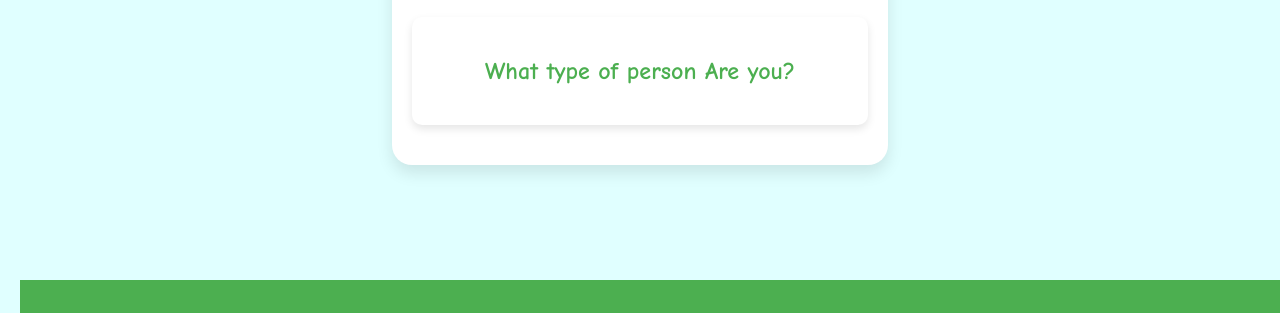
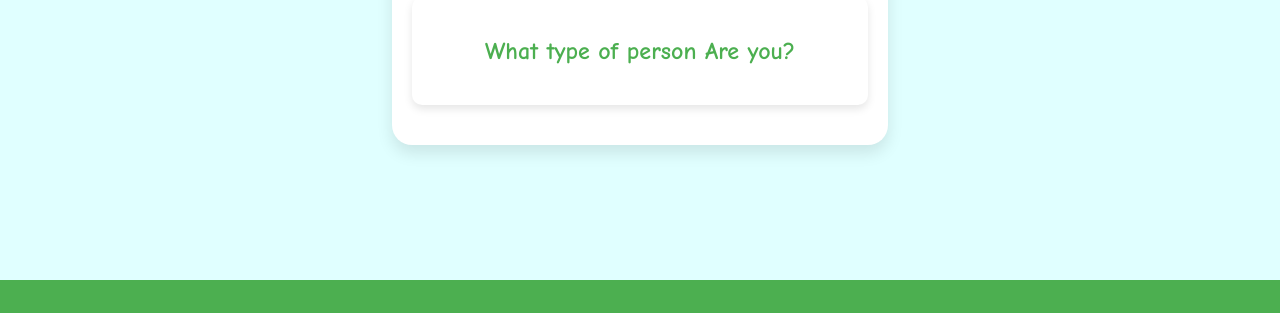
Before and after one commit to Rahul-Shiv-Kumar/personality-test, a plain HTML site: page index.html in a window 1280 px wide. Shown: the part 407-720 px from the top of the page. Drawn offline with Linux system fonts and the light colour scheme.

Commit message:
Update styles.css

```diff
--- a/styles.css
+++ b/styles.css
@@ -1,7 +1,6 @@
 body {
   font-family: 'Comic Sans MS', cursive, sans-serif;
   margin: 0;
-  padding: 20px; /* Added padding for better spacing */
   background-color: #E0FFFF; /* Light blue background */
 }
 .background{
```
